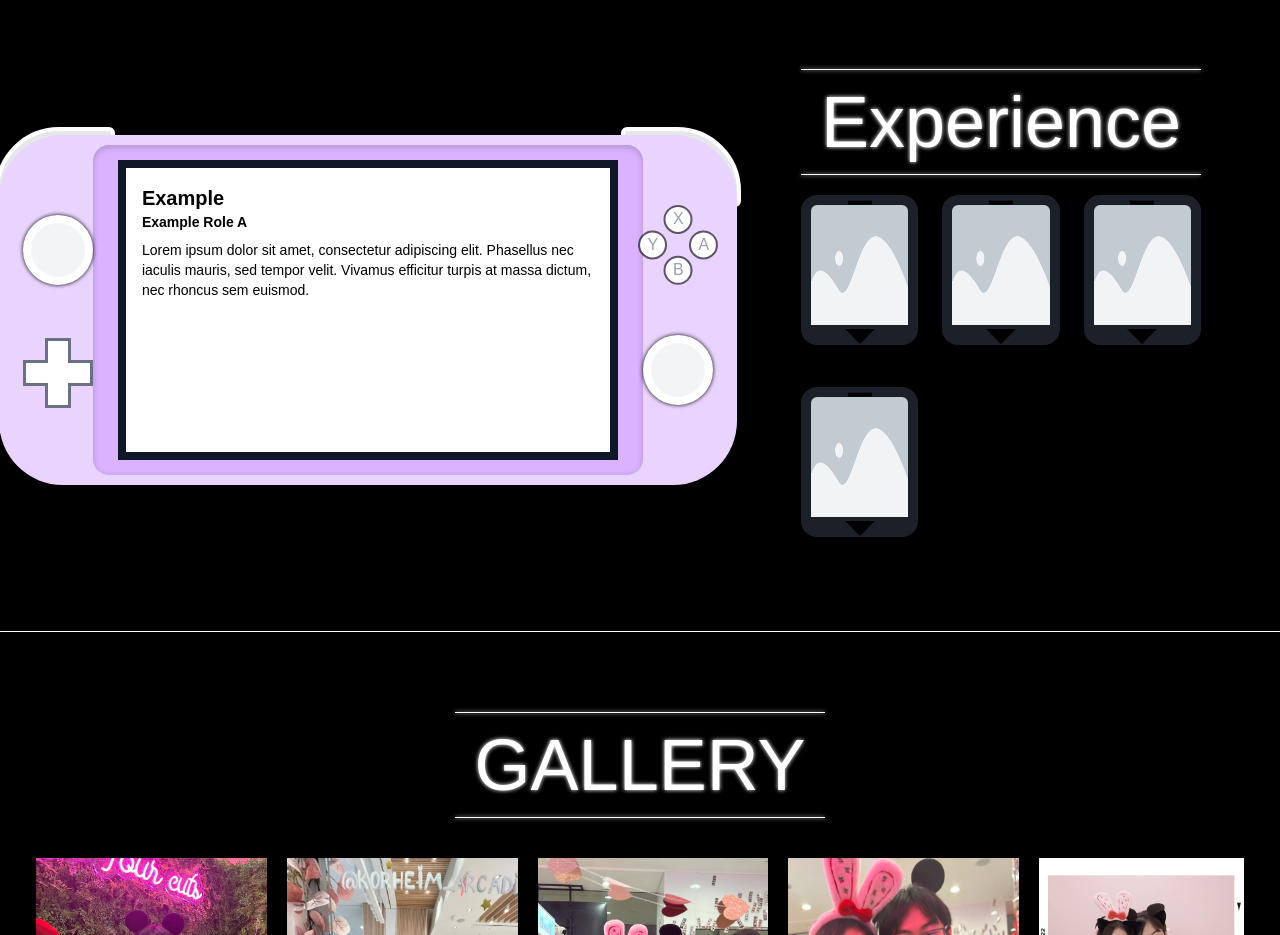
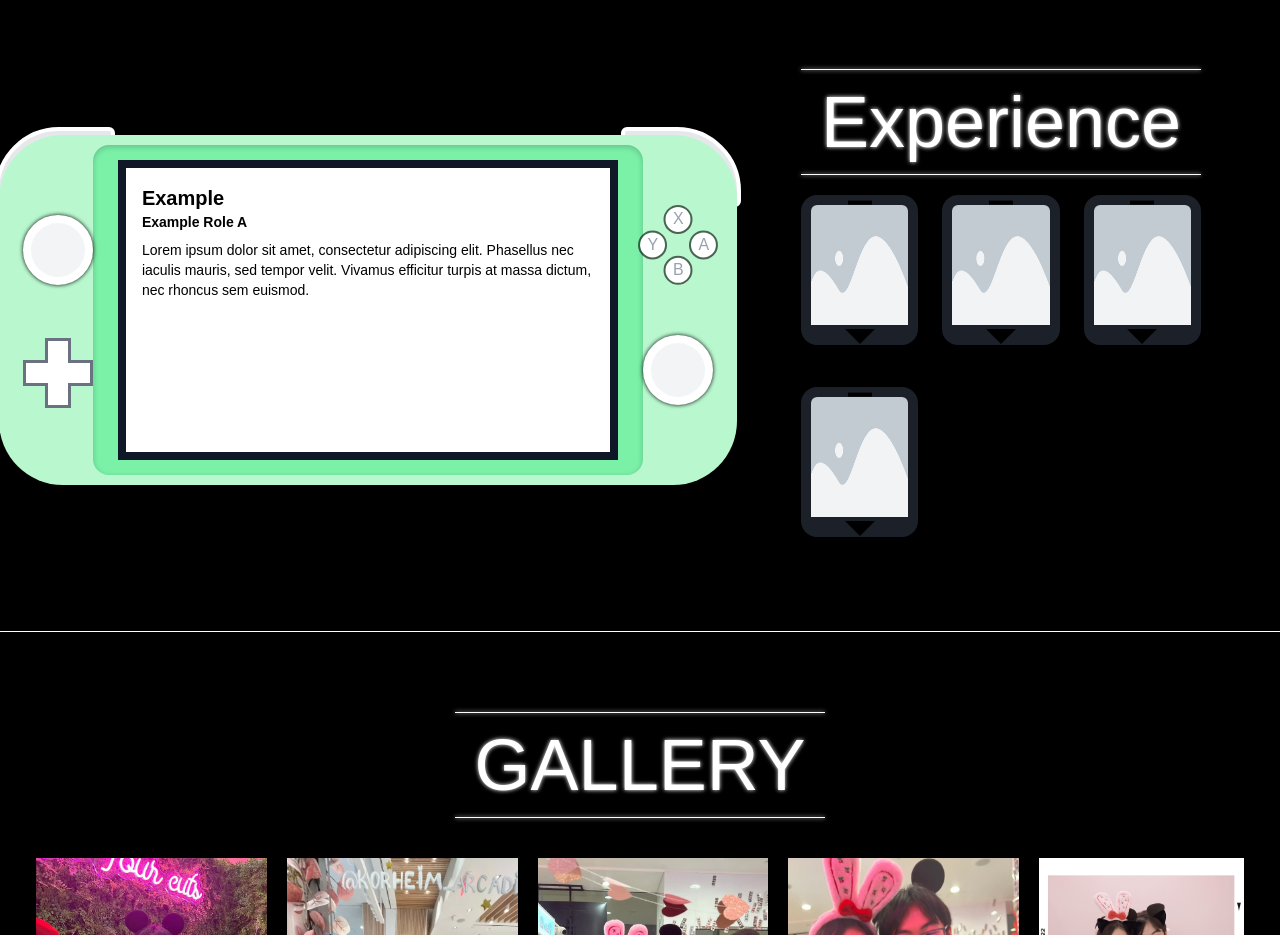
Before and after one commit to Simon-Cun/Portfolio, a Next.js app: page / in a window 1280 px wide. Shown: the part 5220-6155 px from the top of the page. Built offline with nearby package versions, Linux system fonts and the light colour scheme; a web font is replaced by a local one.

Commit message:
color change

```diff
--- a/src/components/experience/Experience.tsx
+++ b/src/components/experience/Experience.tsx
@@ -13,7 +13,7 @@ const Experience = () => {
       id="experience"
       className="flex w-full items-center justify-center gap-16 border-b-1 py-20 pr-20"
     >
-      <div className="relative flex h-[350px] w-[800px] items-center justify-between rounded-[4rem] bg-purple-200 px-6">
+      <div className="relative flex h-[350px] w-[800px] items-center justify-between rounded-[4rem] bg-green-200 px-6">
         <div className="absolute -top-2 -right-1 -z-20 h-20 w-30 rounded-tl-md rounded-tr-[4rem] rounded-b-md border-4 border-white bg-gray-200 shadow-md"></div>
         <div className="absolute -top-2 -left-1 -z-20 h-20 w-30 rounded-tl-[4rem] rounded-tr-md rounded-b-md border-4 border-white bg-gray-200 shadow-md"></div>
 
@@ -25,7 +25,7 @@ const Experience = () => {
             <div className="absolute top-0 left-1/2 h-full w-5 -translate-x-1/2 bg-white" />
           </div>
         </div>
-        <div className="flex h-[330px] w-[550px] items-center justify-center rounded-2xl bg-purple-300 shadow-[inset_0_2px_6px_rgba(0,0,0,0.2)]">
+        <div className="flex h-[330px] w-[550px] items-center justify-center rounded-2xl bg-green-300 shadow-[inset_0_2px_6px_rgba(0,0,0,0.2)]">
           <div className="flex h-[300px] w-[500px] flex-col border-[8px] border-gray-900 bg-white p-4 text-black">
             <div className="text-xl font-bold">{selectedExperience.title}</div>
             <div className="text-sm font-semibold">
```
